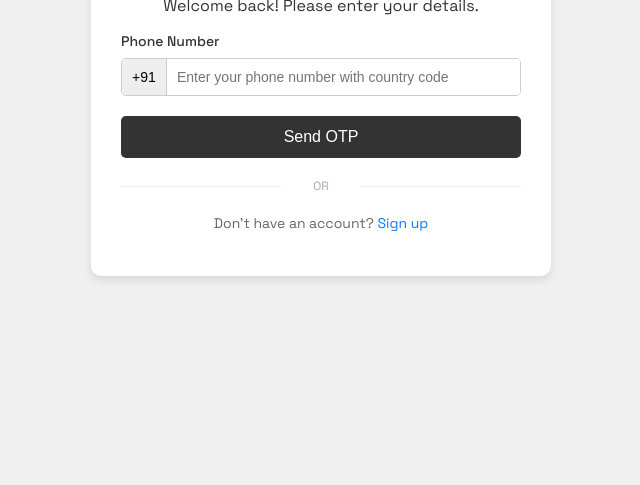
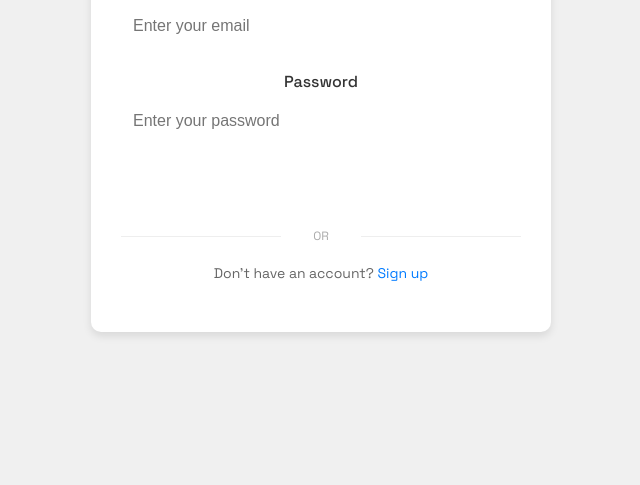
Before and after one commit to lakshya-git-hub/MyHisaab, a plain HTML site: page login.html in a window 1280 px wide. Shown: the part 315-800 px from the top of the page, without its empty margins (319-959 px from the left). Drawn offline with Linux system fonts and the light colour scheme.

Commit message:
Remove OTP functionality and update login form

```diff
--- a/login.css
+++ b/login.css
@@ -45,70 +45,49 @@ body {
     font-size: 14px;
 }
 
+.login-form {
+    width: 100%;
+}
+
 .form-group {
-    text-align: left;
-    margin-bottom: 20px;
+    margin-bottom: 1.5rem;
 }
 
 .form-group label {
     display: block;
-    margin-bottom: 8px;
-    color: #333; /* Dark text */
+    margin-bottom: 0.5rem;
     font-weight: 500;
-    font-size: 14px;
 }
 
-.phone-input {
-    display: flex;
-    border: 1px solid #ccc; /* Light grey border */
-    border-radius: 5px;
-    overflow: hidden;
-    align-items: center;
+.form-group input {
+    width: 100%;
+    padding: 0.75rem;
+    border: 1px solid var(--border);
+    border-radius: 8px;
+    font-size: 1rem;
+    transition: border-color 0.3s ease;
 }
 
-.phone-input select {
-    padding: 10px;
-    border: none;
-    border-right: 1px solid #ccc; /* Light grey separator */
-    background-color: #eee; /* Very light grey background */
+.form-group input:focus {
     outline: none;
-    font-size: 14px;
-    cursor: pointer;
-    -webkit-appearance: none;
-    -moz-appearance: none;
-    appearance: none;
-    border-radius: 5px 0 0 5px; /* Rounded corners on one side */
+    border-color: var(--accent);
 }
 
-.phone-input input[type="text"] {
-    flex-grow: 1;
-    padding: 10px;
+.login-btn {
+    width: 100%;
+    padding: 0.75rem;
+    background-color: var(--accent);
+    color: white;
     border: none;
-    outline: none;
-    font-size: 14px;
-    color: #333; /* Dark text */
+    border-radius: 8px;
+    font-size: 1rem;
+    font-weight: 600;
+    cursor: pointer;
+    transition: background-color 0.3s ease;
 }
 
-.btn {
-    display: block;
-    width: 100%;
-    padding: 12px;
-    border: none;
-    border-radius: 5px;
-    font-size: 16px;
-    cursor: pointer;
-    transition: background-color 0.3s ease;
-    text-decoration: none;
-}
-
-.send-otp-btn {
-    background-color: #333; /* Dark button */
-    color: #fff; /* White text */
-    margin-bottom: 20px;
-}
-
-.send-otp-btn:hover {
-    background-color: #555; /* Slightly lighter dark on hover */
+.login-btn:hover {
+    background-color: var(--accent-hover);
 }
 
 .or-separator {
--- a/login.html
+++ b/login.html
@@ -14,19 +14,19 @@
         <div class="login-form-card">
             <h2>Sign in</h2>
             <p>Welcome back! Please enter your details.</p>
-            <div class="form-group">
-                <label for="phone">Phone Number</label>
-                <div class="phone-input">
-                    <select>
-                        <option value="+91">+91</option>
-                        <!-- Add more country codes as needed -->
-                    </select>
-                    <input type="text" id="phone" placeholder="Enter your phone number with country code">
+            <form class="login-form">
+                <div class="form-group">
+                    <label for="email">Email</label>
+                    <input type="email" id="email" placeholder="Enter your email">
                 </div>
-            </div>
-            <button class="btn send-otp-btn">Send OTP</button>
-            <div class="or-separator">OR</div>
-            <p class="signup-link">Don't have an account? <a href="signup.html">Sign up</a></p>
+                <div class="form-group">
+                    <label for="password">Password</label>
+                    <input type="password" id="password" placeholder="Enter your password">
+                </div>
+                <button type="submit" class="btn login-btn">Sign In</button>
+                <div class="or-separator">OR</div>
+                <p class="signup-link">Don't have an account? <a href="signup.html">Sign up</a></p>
+            </form>
         </div>
     </div>
 </body>
```
